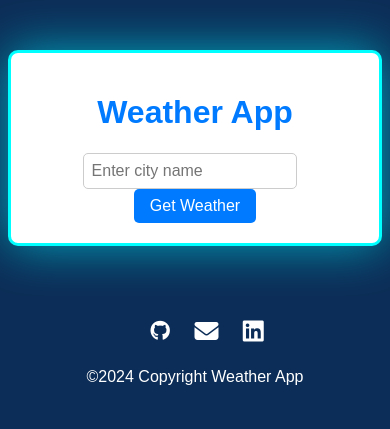
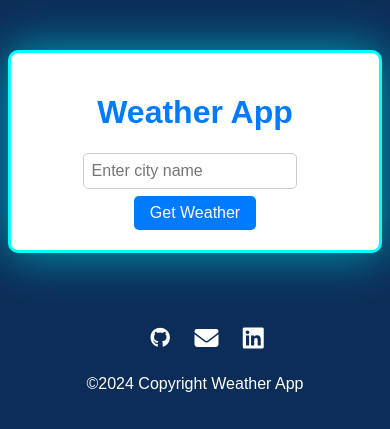
Before and after one commit to TechDanny/Weather-App, a Flask app: page / in a window 390 px wide. Shown: the top 429 px of the page. Run offline with Flask 3, Linux system fonts and the light colour scheme.

Commit message:
updated changes

```diff
--- a/static/css/style.css
+++ b/static/css/style.css
@@ -36,6 +36,11 @@ input[type="submit"] {
     border-radius: 5px;
     cursor: pointer;
 }
+@media (max-width: 600px) {
+    input[type="text"] {
+        margin-bottom: 7px;
+    }
+}
 .weather-info {
     margin-top: 20px;
 }
--- a/templates/index.html
+++ b/templates/index.html
@@ -8,7 +8,6 @@
     <link rel="stylesheet" href=" https://cdnjs.cloudflare.com/ajax/libs/font-awesome/6.4.2/css/all.min.css">
 </head>
 <body>
-    <div class="background-image"></div>
     <div class="container">
         <h1>Weather App</h1>
         <form method="post">
```
Also changed, not shown: static/image/Screenshot (92).png (deleted).
